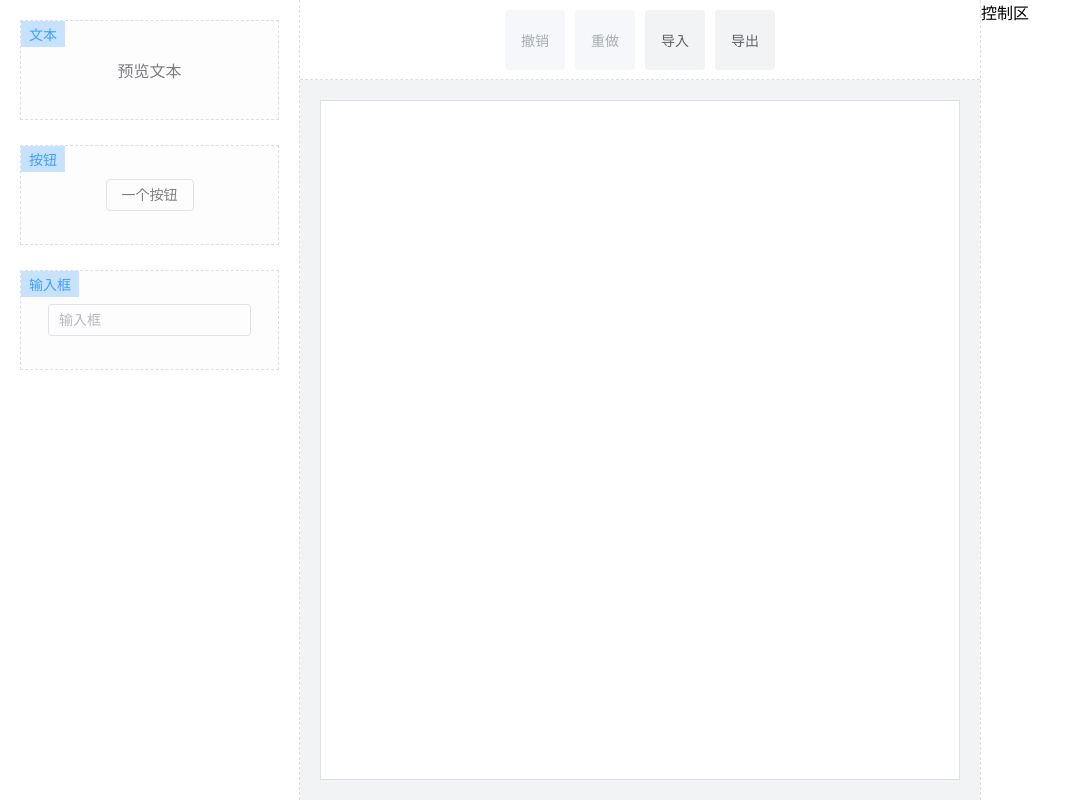
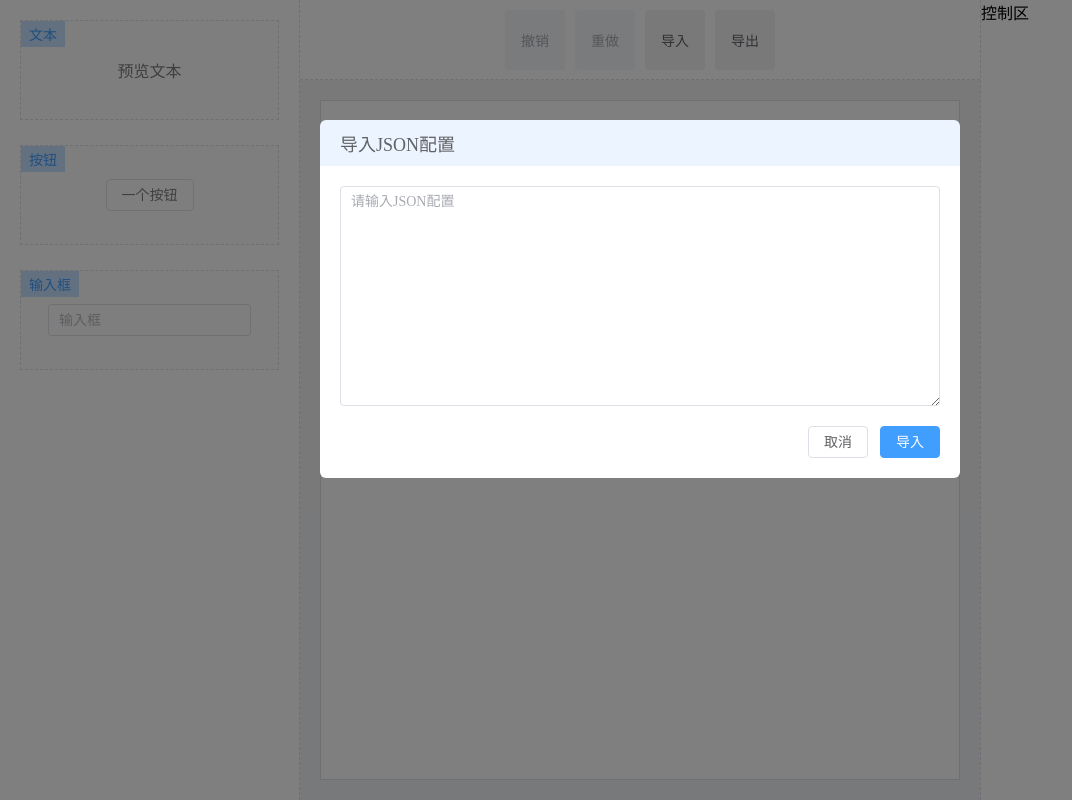
Before and after one commit to jieci0825/drag-editor, a Vue app: page / in a window 1280 px wide. Both pictures are taken after a click on the element "导入". Shown: the whole page, without its empty margins (0-1072 px from the left). Built offline with nearby package versions, Linux system fonts and the light colour scheme; a small style sheet from the web is missing.

Commit message:
feat: 完成导入导出

```diff
--- a/src/package/editor-export-config.vue
+++ b/src/package/editor-export-config.vue
@@ -1,9 +1,92 @@
-<script setup></script>
+<script setup>
+import { ElButton, ElMessage } from 'element-plus'
+
+const props = defineProps({
+	content: {
+		type: String,
+		default: ``
+	}
+})
+
+const emits = defineEmits(['close'])
+
+const handleCopy = () => {
+	navigator.clipboard
+		.writeText(props.content)
+		.then(() => {
+			ElMessage.success('复制JSON成功')
+		})
+		.catch(() => {})
+	emits('close')
+}
+
+const downFile = () => {
+	// 创建一个 Blob 对象
+	const blob = new Blob([props.content], { type: 'application/json' })
+	// 创建一个 URL 对象
+	const url = URL.createObjectURL(blob)
+
+	// 创建一个 <a> 元素并模拟点击下载
+	const a = document.createElement('a')
+	a.href = url
+	a.download = 'data.json'
+	document.body.appendChild(a)
+	a.click()
+
+	// 清理
+	document.body.removeChild(a)
+	URL.revokeObjectURL(url)
+	emits('close')
+}
+</script>
 
 <template>
 	<div class="editor-export-config-box">
-		<h1>大河之剑天上来</h1>
+		<div class="content">
+			<pre>
+			<code>{{ props.content }}</code>
+		</pre>
+		</div>
+		<div class="footer">
+			<el-button @click="emits('close')">关闭</el-button>
+			<el-button @click="downFile">保存为文件</el-button>
+			<el-button
+				@click="handleCopy"
+				type="primary"
+				>复制JSON</el-button
+			>
+		</div>
 	</div>
 </template>
 
-<style scoped lang="less"></style>
+<style scoped lang="less">
+.editor-export-config-box {
+	width: 100%;
+	.content {
+		border: 1px solid var(--el-border-color);
+		overflow: auto;
+		height: 400px;
+		border-radius: 4px;
+		pre {
+			margin: 0;
+			width: 100%;
+			height: 100%;
+			padding: 10px;
+			// background-color: var(--el-bg-color-page);
+			code {
+				display: block;
+				width: 100%;
+				height: 100%;
+				color: var(--el-text-color-primary);
+				line-height: 1.4;
+			}
+		}
+	}
+	.footer {
+		margin-top: 20px;
+		display: flex;
+		justify-content: flex-end;
+		align-items: center;
+	}
+}
+</style>
--- /dev/null
+++ b/src/package/editor-import-config.vue
@@ -0,0 +1,53 @@
+<script setup>
+import { ElButton, ElInput } from 'element-plus'
+import { ref } from 'vue'
+
+const emits = defineEmits(['close', 'importJSON'])
+
+const content = ref('')
+
+const handleImportJSON = () => {
+	emits('importJSON', content.value)
+	emits('close')
+}
+</script>
+
+<template>
+	<div class="editor-import-config-box">
+		<div class="content">
+			<ElInput
+				v-model="content"
+				:rows="10"
+				spellcheck="false"
+				type="textarea"
+				placeholder="请输入JSON配置"></ElInput>
+		</div>
+		<div class="footer">
+			<el-button @click="emits('close')">取消</el-button>
+			<el-button
+				@click="handleImportJSON"
+				type="primary"
+				>导入</el-button
+			>
+		</div>
+	</div>
+</template>
+
+<style scoped lang="less">
+.editor-import-config-box {
+	width: 100%;
+	.content {
+		overflow: auto;
+		// height: 400px;
+		border-radius: 4px;
+		color: var(--el-text-color-regular);
+		line-height: 1.4;
+	}
+	.footer {
+		margin-top: 20px;
+		display: flex;
+		justify-content: flex-end;
+		align-items: center;
+	}
+}
+</style>
--- a/src/package/editor.vue
+++ b/src/package/editor.vue
@@ -7,12 +7,23 @@ import { useCanvasDrag } from './use-canvas-drag'
 import { useMarkLine } from './use-mark-line'
 import { useMenu } from './use-menu'
 import { useCommands } from './use-commands'
+import { emitter, events } from './events'
+import { ElMessage } from 'element-plus'
 
 const modelValue = defineModel({ type: Object, default: () => ({}) })
 const containerStyle = computed(() => {
 	return {
 		width: modelValue.value.container.width + 'px',
 		height: modelValue.value.container.height + 'px'
+	}
+})
+
+emitter.on(events.IMPORT_JSON, content => {
+	try {
+		const data = JSON.parse(content)
+		modelValue.value = data
+	} catch (error) {
+		ElMessage.error('导入失败，请检查JSON格式是否正确')
 	}
 })
 
--- a/src/package/events.js
+++ b/src/package/events.js
@@ -2,7 +2,8 @@ import mitt from 'mitt'
 
 export const events = {
 	DRAG_START: 'drag_start', // 拖拽开始事件
-	DRAG_END: 'drag_end' // 拖拽结束事件
+	DRAG_END: 'drag_end', // 拖拽结束事件
+	IMPORT_JSON: 'import_json' // 导入json
 }
 
 export const emitter = mitt()
--- a/src/package/use-commands.js
+++ b/src/package/use-commands.js
@@ -3,6 +3,7 @@ import { emitter, events } from './events'
 import deepcopy from 'deepcopy'
 import { $dialog } from '../utils/dialog'
 import EditorExportConfig from './editor-export-config.vue'
+import EditorImportConfig from './editor-import-config.vue'
 
 export function useCommands(modelValue) {
 	const commandState = reactive({
@@ -121,7 +122,17 @@ export function useCommands(modelValue) {
 		execute() {
 			return {
 				redo() {
-					console.log('导入')
+					const { onDestroy } = $dialog({
+						title: '导入JSON配置',
+						content: h(EditorImportConfig, {
+							onClose() {
+								onDestroy()
+							},
+							onImportJSON(content) {
+								emitter.emit(events.IMPORT_JSON, content)
+							}
+						})
+					})
 				}
 			}
 		}
@@ -132,7 +143,15 @@ export function useCommands(modelValue) {
 		execute() {
 			return {
 				redo() {
-					$dialog({ title: '导出JSON配置', content: h(EditorExportConfig) })
+					const { onDestroy } = $dialog({
+						title: '导出JSON配置',
+						content: h(EditorExportConfig, {
+							content: JSON.stringify(modelValue.value, null, 2),
+							onClose() {
+								onDestroy()
+							}
+						})
+					})
 				}
 			}
 		}
```
